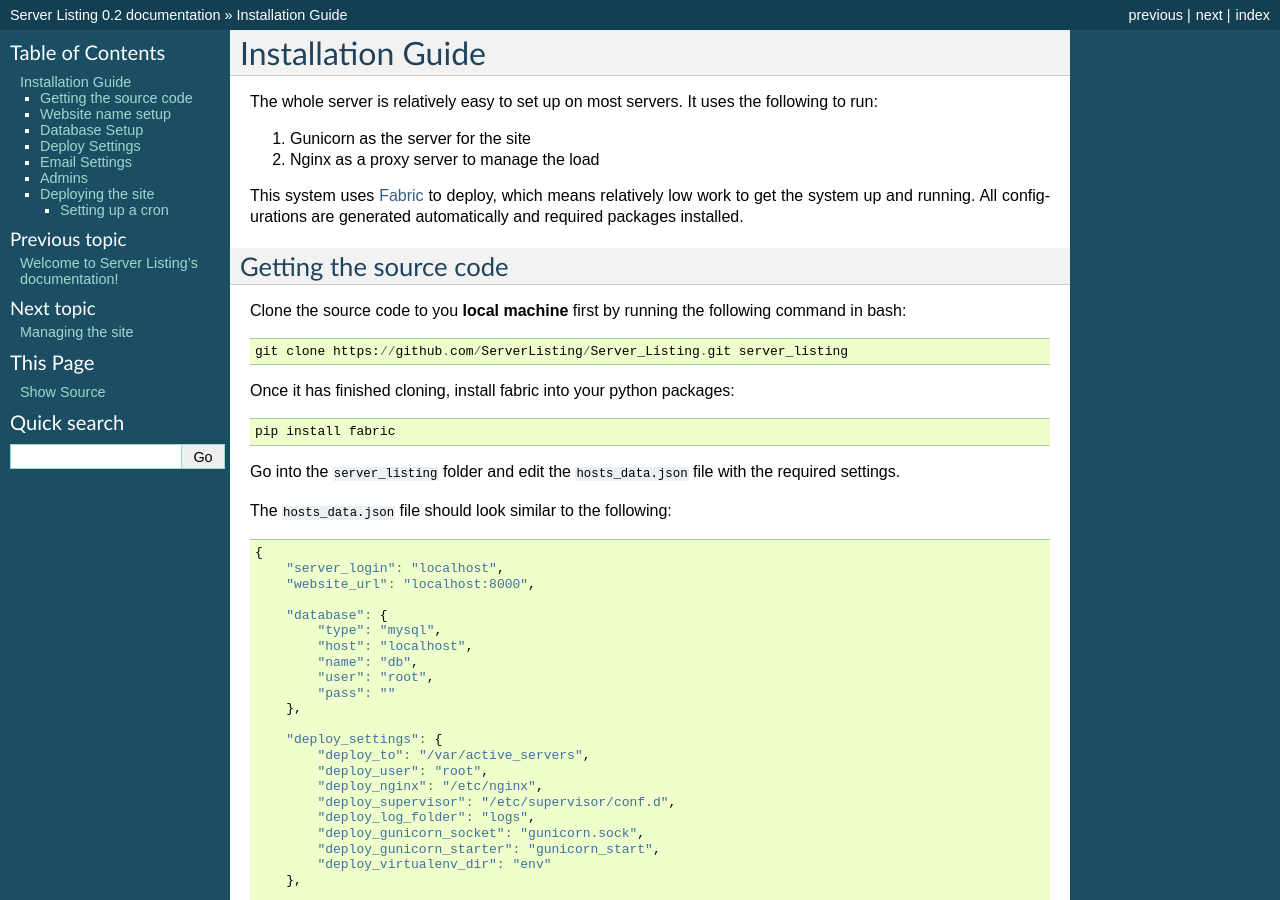
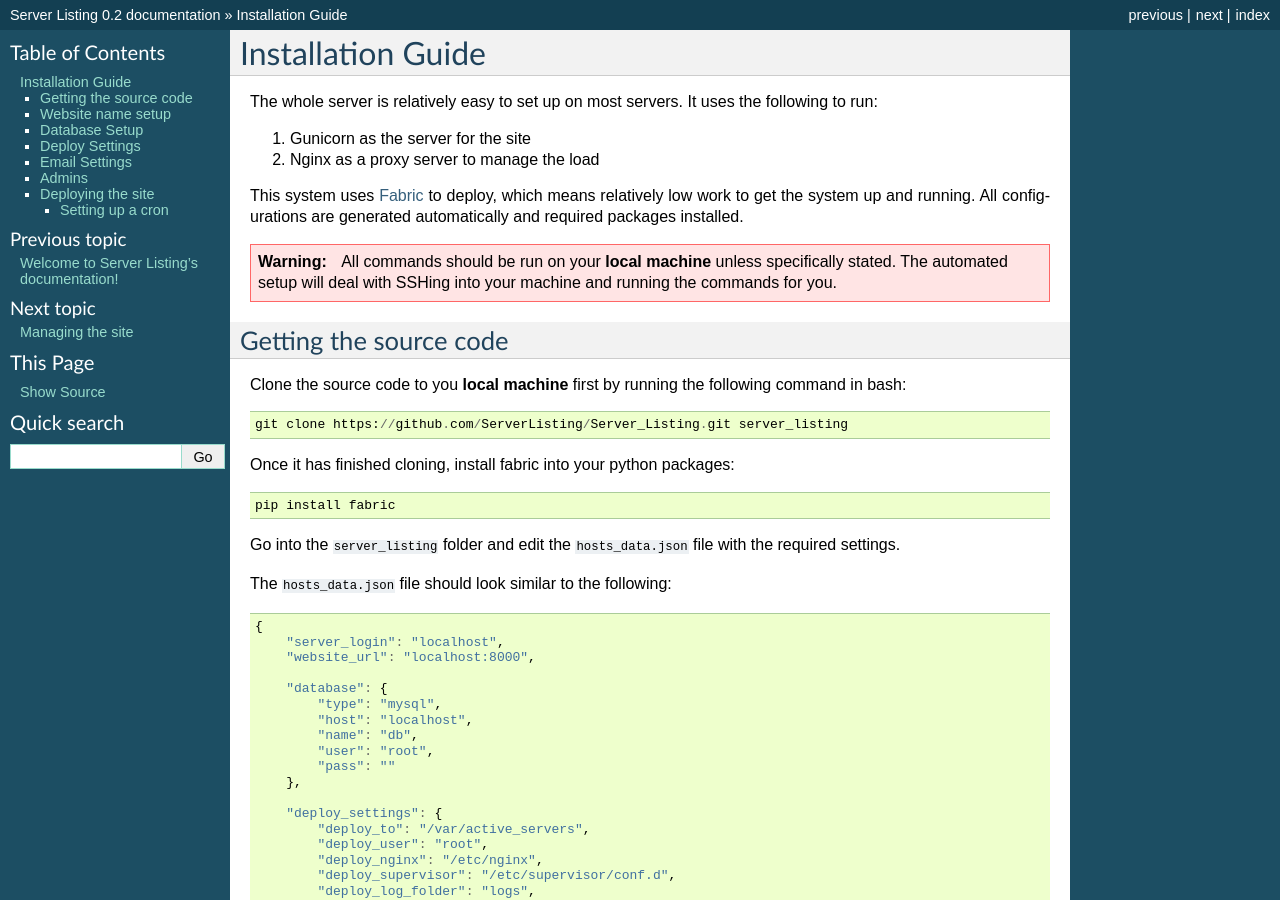
Before and after one commit to n-st/Server_Listing, a Sphinx documentation site: the page built from docs/getting_started/installing.rst, in a window 1280 px wide and 900 px high. Built offline with Sphinx 7.4.7, drawn with Linux system fonts in a browser that asks for light colours.

Commit message:
Added note about where code should be run

```diff
--- a/docs/getting_started/installing.rst
+++ b/docs/getting_started/installing.rst
@@ -8,6 +8,10 @@ The whole server is relatively easy to set up on most servers. It uses the follo
 
 This system uses `Fabric <http://docs.fabfile.org/en/1.7/>`_ to deploy, which means relatively low work to get the
 system up and running. All configurations are generated automatically and required packages installed.
+
+.. warning::
+   All commands should be run on your **local machine** unless specifically stated. The automated setup will
+   deal with SSHing into your machine and running the commands for you.
 
 Getting the source code
 -----------------------
```
